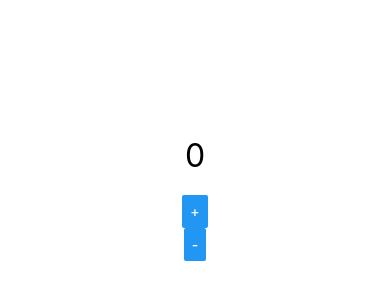
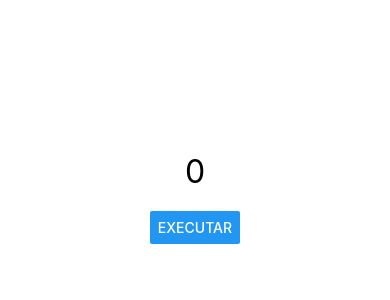
Before and after one commit to liviacardoso03/react-native-projects, a React Native app: screen / in a window 390 px wide. Shown: the part 234-534 px from the top of the page. Built offline with nearby package versions, Linux system fonts and the light colour scheme.

Commit message:
Commit funcional - Comunicação Direta e Indireta

```diff
--- a/src/App.js
+++ b/src/App.js
@@ -2,8 +2,8 @@ import React from 'react';
 import {SafeAreaView, StyleSheet} from 'react-native';
 
 import Contador from './components/Contador';
-// import Pai from './components/ComuniIndireta/Pai';
-// import Pai from './components/Comunicação Direta/Pai';
+import Pai from './components/indireta/Pai';
+// import Pai from './components/direta/Pai';
 // import Contador from './components/Contador';
 // import Button from './components/Button';
 // import Titulo from './components/Titulo';
@@ -14,11 +14,10 @@ import Contador from './components/Contador';
 
 export default () => (
   <SafeAreaView style={style.App}>
-    <Contador />
+    <Pai />
+    {/* <Contador /> */}
     {/*
     <Pai />
-    <Pai />
-    <Contador inicial={100} passo={13} />
     <Contador />
     <Button />
     <Titulo
```
Also changed, not shown: src/components/direta/Pai.js (renamed from src/components/comuniDireta/Pai.js, +4 -6 lines), src/components/direta/Filho.js (renamed from src/components/comuniDireta/Filho.js), src/components/indireta/Filho.js (renamed from src/components/comuniIndireta/Filho.js), src/components/indireta/Pai.js (renamed from src/components/comuniIndireta/Pai.js).
